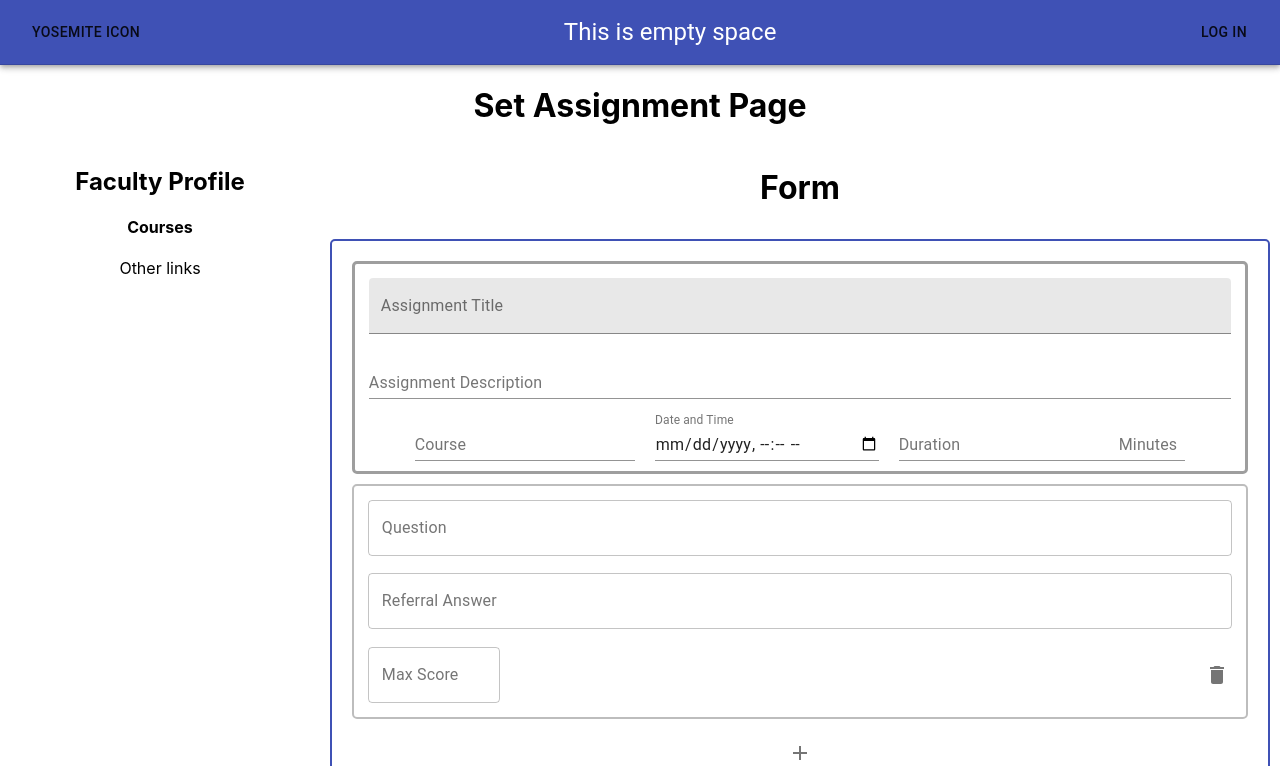
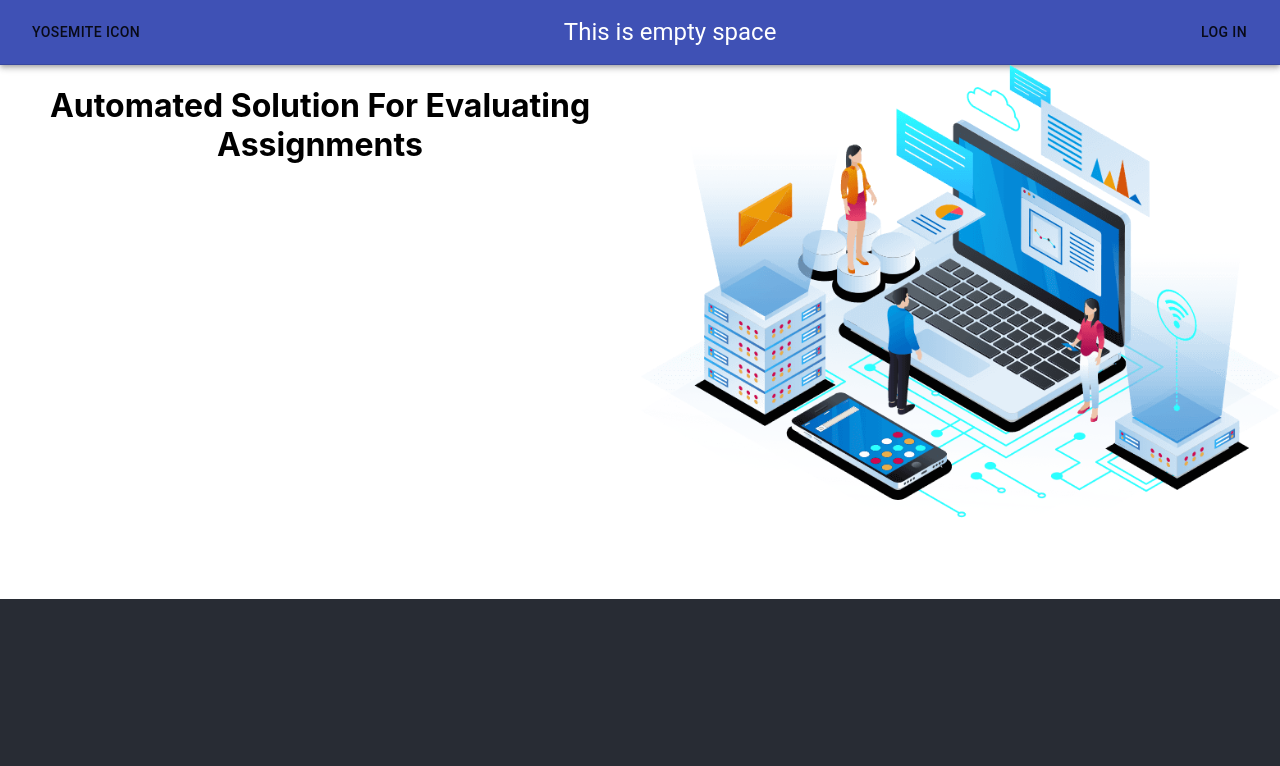
Before and after one commit to meet59patel/Group3-Yosemite-frontend, a React (Create React App) app: page / in a window 1280 px wide. Shown: the top 766 px of the page. Built offline with nearby package versions, Linux system fonts and the light colour scheme; no server answers.

Commit message:
Makes merge-friendly

```diff
--- a/src/App.js
+++ b/src/App.js
@@ -13,9 +13,10 @@ function App() {
   return (
     <BrowserRouter>
       <Switch>
-        <Route exact path="/" component={SetAssignment} />
+        <Route exact path="/" component={LandingPage} />
         <Route path="/login" component={LoginPage} />
         <Route path="/dashboard" component={Dashboard} />
+        <Route path="/setassignment" component={SetAssignment} />
       </Switch>
     </BrowserRouter>
   );
```
